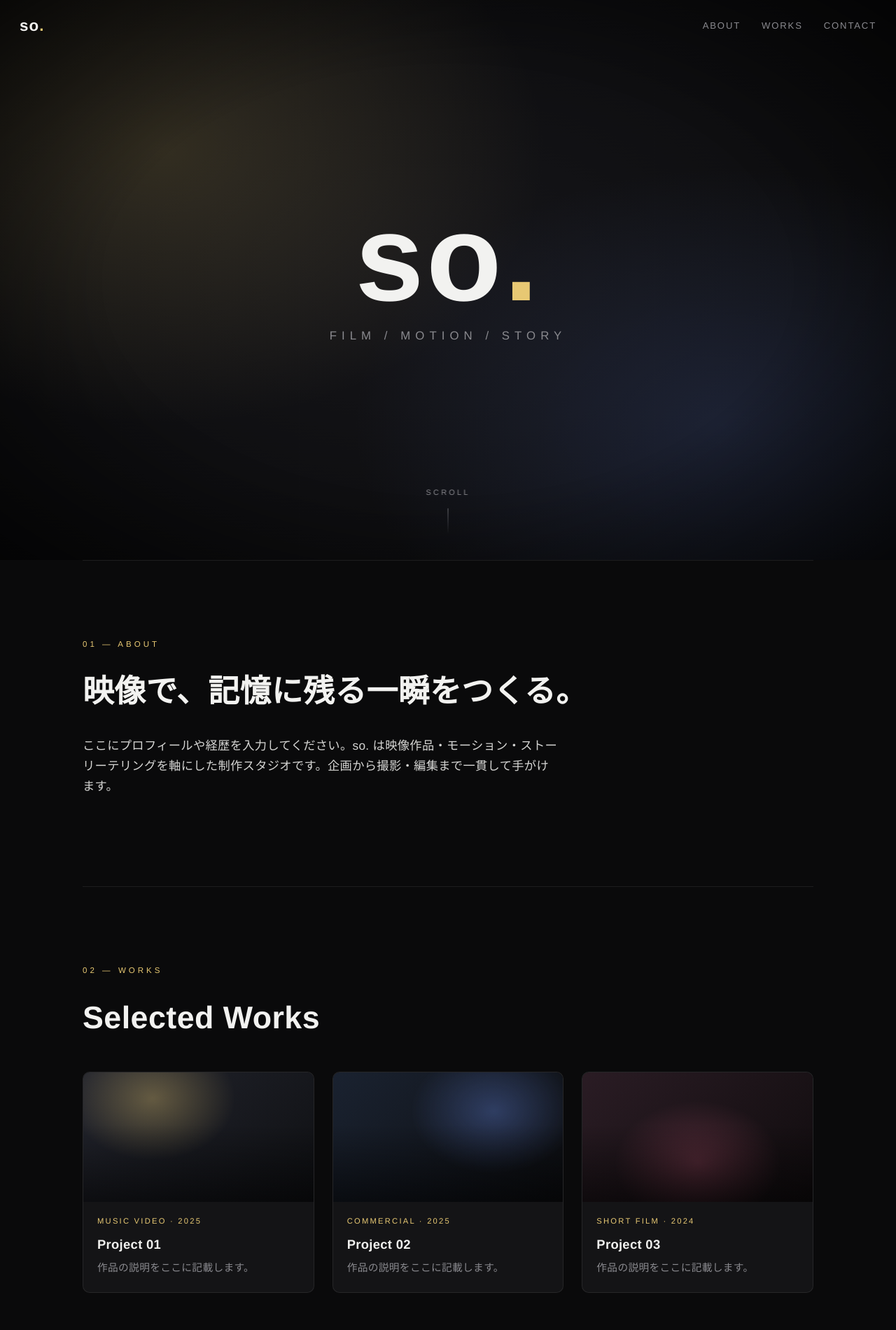
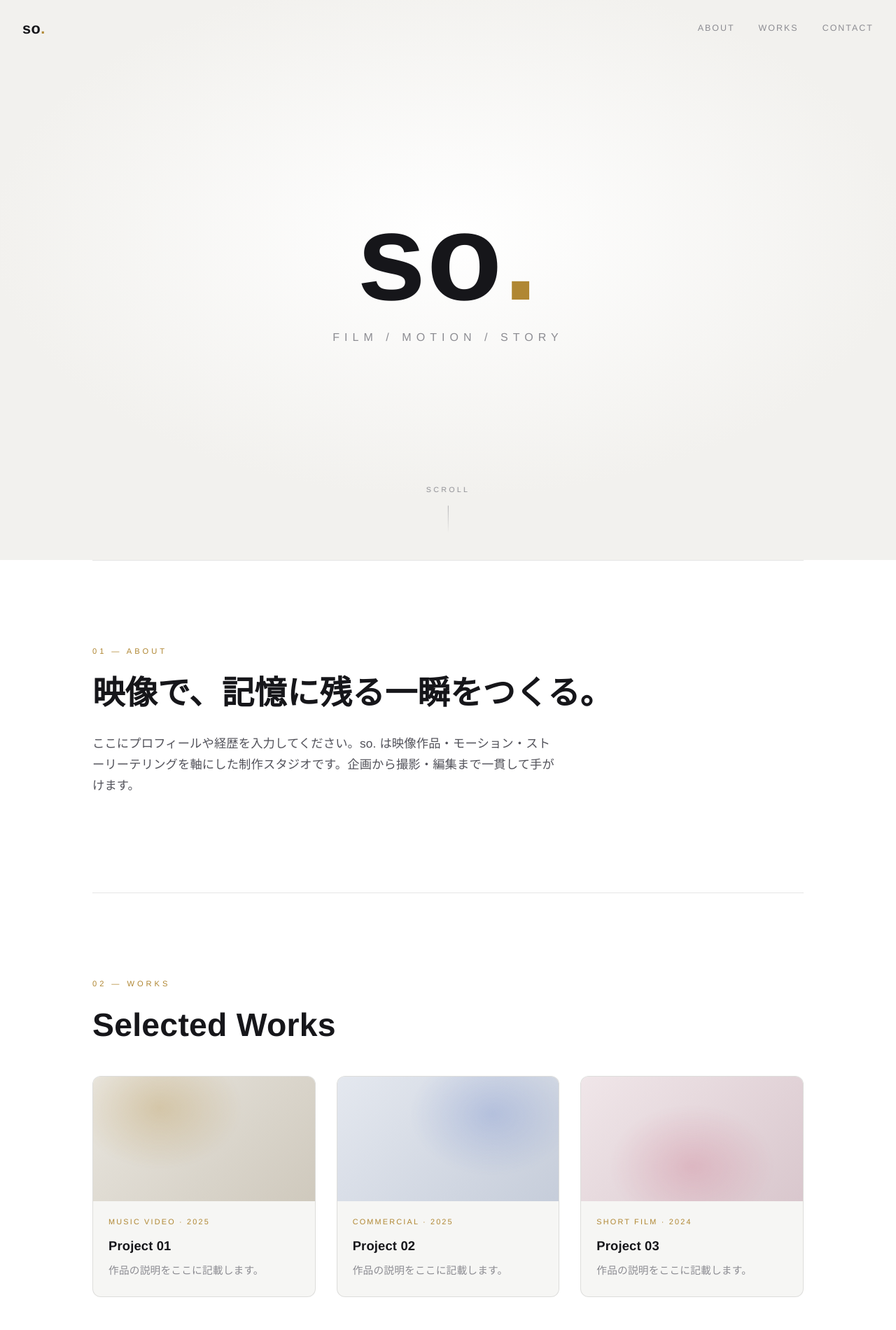
Before and after one commit to koheisuzuki0626-coder/so-portfolio, a plain HTML site: page index.html in a window 1280 px wide. Shown: the top 1900 px of the page at 70% size. Drawn offline with Linux system fonts and the light colour scheme.

Commit message:
Redesign: white / minimal-refined theme

```diff
--- a/index.html
+++ b/index.html
@@ -6,17 +6,16 @@
     <title>so. — Film Studio</title>
     <style>
         :root {
-            --bg: #0a0a0b;
-            --bg-soft: #141416;
-            --fg: #f2f2f0;
-            --muted: #8a8a8f;
-            --line: rgba(255, 255, 255, 0.08);
-            --accent: #e7c873;
-            --max: 1100px;
+            --bg: #ffffff;
+            --bg-soft: #f6f6f4;
+            --fg: #16161a;
+            --muted: #8c8c92;
+            --line: rgba(0, 0, 0, 0.10);
+            --accent: #b08733;
+            --max: 1080px;
         }
 
         * { box-sizing: border-box; }
-
         html { scroll-behavior: smooth; }
 
         body {
@@ -24,14 +23,13 @@
             margin: 0;
             background: var(--bg);
             color: var(--fg);
-            line-height: 1.7;
+            line-height: 1.75;
             -webkit-font-smoothing: antialiased;
-            letter-spacing: 0.02em;
+            letter-spacing: 0.01em;
         }
 
         a { color: inherit; text-decoration: none; }
-
-        .container { max-width: var(--max); margin: auto; padding: 0 28px; }
+        .container { max-width: var(--max); margin: auto; padding: 0 32px; }
 
         /* ---------- Nav ---------- */
         nav {
@@ -41,27 +39,27 @@
             display: flex;
             align-items: center;
             justify-content: space-between;
-            padding: 18px 28px;
-            background: rgba(10, 10, 11, 0);
+            padding: 22px 32px;
+            background: rgba(255, 255, 255, 0);
             transition: background 0.4s ease, padding 0.4s ease, border-color 0.4s ease;
             border-bottom: 1px solid transparent;
         }
         nav.scrolled {
-            background: rgba(10, 10, 11, 0.82);
-            backdrop-filter: blur(12px);
-            -webkit-backdrop-filter: blur(12px);
-            padding: 12px 28px;
+            background: rgba(255, 255, 255, 0.85);
+            backdrop-filter: blur(14px);
+            -webkit-backdrop-filter: blur(14px);
+            padding: 15px 32px;
             border-bottom: 1px solid var(--line);
         }
-        nav .logo { font-size: 1.4rem; font-weight: 700; letter-spacing: 1px; }
+        nav .logo { font-size: 1.35rem; font-weight: 700; letter-spacing: 0.5px; }
         nav .logo span { color: var(--accent); }
         nav ul {
             display: flex;
-            gap: 30px;
+            gap: 34px;
             list-style: none;
             margin: 0; padding: 0;
-            font-size: 0.82rem;
-            letter-spacing: 0.14em;
+            font-size: 0.78rem;
+            letter-spacing: 0.16em;
             text-transform: uppercase;
         }
         nav ul a { color: var(--muted); transition: color 0.25s ease; }
@@ -77,44 +75,25 @@
             justify-content: center;
             text-align: center;
             overflow: hidden;
-        }
-        /* Cinematic animated gradient backdrop */
-        .hero-bg {
-            position: absolute;
-            inset: -20%;
             background:
-                radial-gradient(48% 55% at 30% 35%, rgba(231, 200, 115, 0.16), transparent 60%),
-                radial-gradient(45% 50% at 72% 68%, rgba(90, 120, 200, 0.18), transparent 62%),
-                radial-gradient(60% 60% at 50% 50%, #16161a, #0a0a0b 80%);
-            animation: drift 22s ease-in-out infinite alternate;
-            filter: saturate(1.05);
-        }
-        @keyframes drift {
-            0%   { transform: translate(-2%, -1%) scale(1.05); }
-            100% { transform: translate(2%, 2%) scale(1.12); }
-        }
-        /* Film grain / letterbox feel */
-        .hero-vignette {
-            position: absolute;
-            inset: 0;
-            background: radial-gradient(70% 70% at 50% 50%, transparent 55%, rgba(0,0,0,0.55) 100%);
-            pointer-events: none;
+                radial-gradient(60% 55% at 50% 42%, #ffffff, #f2f1ee 85%);
         }
         .hero-inner { position: relative; z-index: 2; padding: 0 20px; }
         .hero-inner h1 {
             font-size: clamp(4rem, 16vw, 11rem);
             margin: 0;
             font-weight: 800;
-            letter-spacing: 0.02em;
+            letter-spacing: 0.01em;
             line-height: 0.9;
+            color: var(--fg);
             opacity: 0;
             animation: rise 1.1s cubic-bezier(0.2, 0.7, 0.2, 1) 0.15s forwards;
         }
         .hero-inner h1 span { color: var(--accent); }
         .hero-inner .tagline {
-            margin-top: 18px;
-            font-size: clamp(0.85rem, 2.5vw, 1.05rem);
-            letter-spacing: 0.42em;
+            margin-top: 22px;
+            font-size: clamp(0.82rem, 2.5vw, 1rem);
+            letter-spacing: 0.44em;
             text-transform: uppercase;
             color: var(--muted);
             opacity: 0;
@@ -126,11 +105,11 @@
         }
         .scroll-cue {
             position: absolute;
-            bottom: 34px; left: 50%;
+            bottom: 36px; left: 50%;
             transform: translateX(-50%);
             z-index: 2;
-            font-size: 0.68rem;
-            letter-spacing: 0.3em;
+            font-size: 0.66rem;
+            letter-spacing: 0.32em;
             text-transform: uppercase;
             color: var(--muted);
             opacity: 0;
@@ -139,49 +118,52 @@
         .scroll-cue::after {
             content: "";
             display: block;
-            width: 1px; height: 42px;
+            width: 1px; height: 44px;
             margin: 12px auto 0;
             background: linear-gradient(var(--muted), transparent);
             animation: cuePulse 2.2s ease-in-out infinite;
         }
         @keyframes fadeCue { to { opacity: 1; } }
-        @keyframes cuePulse { 0%,100% { opacity: 0.3; transform: scaleY(0.7); } 50% { opacity: 1; transform: scaleY(1); } }
+        @keyframes cuePulse { 0%,100% { opacity: 0.25; transform: scaleY(0.7); } 50% { opacity: 0.9; transform: scaleY(1); } }
 
         /* ---------- Sections ---------- */
-        section { padding: 110px 0; border-top: 1px solid var(--line); }
+        section { padding: 120px 0; border-top: 1px solid var(--line); }
         .section-label {
-            font-size: 0.72rem;
+            font-size: 0.7rem;
             letter-spacing: 0.35em;
             text-transform: uppercase;
             color: var(--accent);
-            margin-bottom: 18px;
+            margin-bottom: 20px;
         }
         h2 {
-            font-size: clamp(1.8rem, 5vw, 2.8rem);
-            margin: 0 0 26px;
+            font-size: clamp(1.8rem, 5vw, 2.9rem);
+            margin: 0 0 28px;
             font-weight: 700;
-            letter-spacing: 0.01em;
+            letter-spacing: 0.005em;
+            line-height: 1.25;
         }
         #about p {
-            max-width: 680px;
+            max-width: 660px;
             font-size: 1.08rem;
-            color: #d5d5d3;
+            color: #52525a;
         }
 
         /* ---------- Works ---------- */
         .grid {
             display: grid;
             grid-template-columns: repeat(auto-fit, minmax(300px, 1fr));
-            gap: 26px;
-            margin-top: 40px;
+            gap: 30px;
+            margin-top: 44px;
         }
         .card {
             position: relative;
-            border-radius: 10px;
+            border-radius: 12px;
             overflow: hidden;
             background: var(--bg-soft);
             border: 1px solid var(--line);
+            transition: transform 0.5s cubic-bezier(0.2, 0.7, 0.2, 1), box-shadow 0.5s ease;
         }
+        .card:hover { transform: translateY(-6px); box-shadow: 0 22px 50px -24px rgba(0,0,0,0.28); }
         .thumb {
             position: relative;
             aspect-ratio: 16 / 9;
@@ -193,24 +175,18 @@
             transition: transform 0.6s cubic-bezier(0.2, 0.7, 0.2, 1);
         }
         .card:hover .thumb .art { transform: scale(1.08); }
-        .thumb::after {
-            content: "";
-            position: absolute;
-            inset: 0;
-            background: linear-gradient(180deg, transparent 40%, rgba(0,0,0,0.55));
-        }
         .play {
             position: absolute;
             z-index: 3;
             top: 50%; left: 50%;
-            width: 62px; height: 62px;
+            width: 60px; height: 60px;
             transform: translate(-50%, -50%) scale(0.8);
-            border: 1px solid rgba(255,255,255,0.7);
+            border: 1px solid rgba(255,255,255,0.9);
             border-radius: 50%;
             display: flex;
             align-items: center;
             justify-content: center;
-            background: rgba(0,0,0,0.25);
+            background: rgba(0,0,0,0.18);
             backdrop-filter: blur(2px);
             opacity: 0;
             transition: opacity 0.35s ease, transform 0.35s ease;
@@ -219,19 +195,19 @@
             content: "";
             width: 0; height: 0;
             margin-left: 4px;
-            border-left: 14px solid var(--fg);
-            border-top: 9px solid transparent;
-            border-bottom: 9px solid transparent;
+            border-left: 13px solid #fff;
+            border-top: 8px solid transparent;
+            border-bottom: 8px solid transparent;
         }
         .card:hover .play { opacity: 1; transform: translate(-50%, -50%) scale(1); }
-        .card-body { padding: 18px 20px 22px; }
+        .card-body { padding: 20px 22px 24px; }
         .card-body .meta {
-            font-size: 0.7rem;
+            font-size: 0.68rem;
             letter-spacing: 0.2em;
             text-transform: uppercase;
             color: var(--accent);
         }
-        .card-body h3 { margin: 8px 0 6px; font-size: 1.15rem; font-weight: 600; }
+        .card-body h3 { margin: 9px 0 6px; font-size: 1.15rem; font-weight: 600; }
         .card-body p { margin: 0; color: var(--muted); font-size: 0.92rem; }
 
         /* ---------- Contact ---------- */
@@ -240,18 +216,18 @@
             display: inline-block;
             font-size: clamp(1.4rem, 5vw, 2.6rem);
             font-weight: 700;
-            margin-top: 10px;
+            margin-top: 12px;
             border-bottom: 1px solid var(--line);
             padding-bottom: 6px;
             transition: border-color 0.3s ease, color 0.3s ease;
         }
         #contact .big-mail:hover { border-color: var(--accent); color: var(--accent); }
         .socials {
-            margin-top: 34px;
+            margin-top: 36px;
             display: flex;
-            gap: 26px;
+            gap: 28px;
             justify-content: center;
-            font-size: 0.8rem;
+            font-size: 0.78rem;
             letter-spacing: 0.18em;
             text-transform: uppercase;
             color: var(--muted);
@@ -262,10 +238,10 @@
         /* ---------- Footer ---------- */
         footer {
             text-align: center;
-            padding: 40px 20px;
-            font-size: 0.74rem;
+            padding: 44px 20px;
+            font-size: 0.72rem;
             letter-spacing: 0.1em;
-            color: #5c5c60;
+            color: #a0a0a6;
             border-top: 1px solid var(--line);
         }
 
@@ -279,10 +255,10 @@
 
         @media (max-width: 640px) {
             nav ul { display: none; }
-            section { padding: 80px 0; }
+            section { padding: 84px 0; }
         }
         @media (prefers-reduced-motion: reduce) {
-            .hero-bg, .scroll-cue::after { animation: none; }
+            .scroll-cue::after { animation: none; }
             .hero-inner h1, .hero-inner .tagline, .scroll-cue { animation: none; opacity: 1; }
             .reveal { transition: none; }
         }
@@ -299,8 +275,6 @@
     </nav>
 
     <header id="top">
-        <div class="hero-bg"></div>
-        <div class="hero-vignette"></div>
         <div class="hero-inner">
             <h1>so<span>.</span></h1>
             <p class="tagline">Film&nbsp;/&nbsp;Motion&nbsp;/&nbsp;Story</p>
@@ -322,8 +296,8 @@
                 <article class="card">
                     <div class="thumb">
                         <div class="art" style="background:
-                            radial-gradient(60% 80% at 30% 20%, rgba(231,200,115,0.35), transparent 60%),
-                            linear-gradient(135deg, #23252e, #0f1013);"></div>
+                            radial-gradient(60% 80% at 30% 25%, rgba(176,135,51,0.28), transparent 62%),
+                            linear-gradient(135deg, #e9e6df, #cfc9bd);"></div>
                         <div class="play" aria-hidden="true"></div>
                     </div>
                     <div class="card-body">
@@ -335,8 +309,8 @@
                 <article class="card">
                     <div class="thumb">
                         <div class="art" style="background:
-                            radial-gradient(60% 80% at 70% 30%, rgba(90,120,200,0.4), transparent 60%),
-                            linear-gradient(135deg, #1a2230, #0c0d10);"></div>
+                            radial-gradient(60% 80% at 70% 30%, rgba(90,120,200,0.26), transparent 62%),
+                            linear-gradient(135deg, #e4e8ef, #c6cdda);"></div>
                         <div class="play" aria-hidden="true"></div>
                     </div>
                     <div class="card-body">
@@ -348,8 +322,8 @@
                 <article class="card">
                     <div class="thumb">
                         <div class="art" style="background:
-                            radial-gradient(60% 80% at 50% 70%, rgba(200,90,120,0.32), transparent 60%),
-                            linear-gradient(135deg, #2a1c24, #100c0e);"></div>
+                            radial-gradient(60% 80% at 50% 72%, rgba(200,90,120,0.24), transparent 62%),
+                            linear-gradient(135deg, #f0e6e9, #d9c7cd);"></div>
                         <div class="play" aria-hidden="true"></div>
                     </div>
                     <div class="card-body">
@@ -376,13 +350,11 @@
     <footer>© so. All Rights Reserved.</footer>
 
     <script>
-        // Nav background on scroll
         const nav = document.getElementById('nav');
         const onScroll = () => nav.classList.toggle('scrolled', window.scrollY > 40);
         onScroll();
         window.addEventListener('scroll', onScroll, { passive: true });
 
-        // Scroll reveal
         const io = new IntersectionObserver((entries) => {
             entries.forEach((e) => {
                 if (e.isIntersecting) { e.target.classList.add('in'); io.unobserve(e.target); }
```
